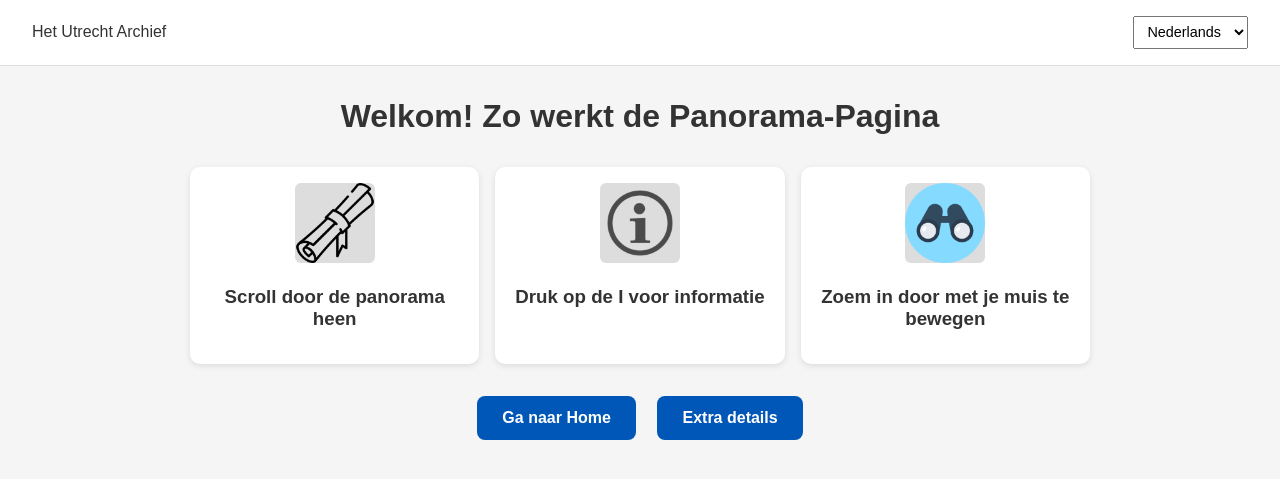
After one commit to Sebas808/armin-sebastiaan-6.1-Module-Het-Utrechts-Archief, a PHP site: page /startpage.php in a window 1280 px wide. The commit adds this page. Shown: the top 479 px of the page. Run offline with PHP 8.4, Linux system fonts and the light colour scheme.

Commit message:
startpagina.php

```diff
--- /dev/null
+++ b/startpage.php
@@ -0,0 +1,123 @@
+<!DOCTYPE html>
+<html lang="nl">
+<head>
+  <meta charset="UTF-8" />
+  <meta name="viewport" content="width=device-width, initial-scale=1.0" />
+  <title>Uitleg – Het Utrecht Archief Panorama</title>
+  <style>
+    body {
+      font-family: Arial, sans-serif;
+      background: #f5f5f5;
+      margin: 0;
+      padding: 0;
+      color: #333;
+    }
+    .start-header {
+      display: flex;
+      justify-content: space-between;
+      align-items: center;
+      padding: 1rem 2rem;
+      background: white;
+      border-bottom: 1px solid #ddd;
+      position: sticky;
+      top: 0;
+    }
+    .language-select {
+      font-size: 0.9rem;
+      padding: 0.4rem 0.6rem;
+    }
+    .container {
+      max-width: 900px;
+      margin: 2rem auto;
+      padding: 0 1rem;
+    }
+    h1 {
+      text-align: center;
+      margin-bottom: 2rem;
+    }
+    .step {
+      background: white;
+      padding: 1.5rem;
+      border-radius: 10px;
+      margin-bottom: 1.5rem;
+      box-shadow: 0 2px 6px rgba(0,0,0,0.1);
+      display: flex;
+      gap: 1rem;
+      align-items: center;
+    }
+    .step img {
+      width: 120px;
+      height: 80px;
+      background: #e0e0e0;
+      border-radius: 6px;
+      object-fit: cover;
+    }
+    .button-area {
+      text-align: center;
+      margin-top: 2rem;
+    }
+    .button-area a {
+      display: inline-block;
+      padding: 0.8rem 1.6rem;
+      background: #0057b8;
+      color: white;
+      text-decoration: none;
+      border-radius: 8px;
+      font-weight: bold;
+      transition: 0.2s ease;
+    }
+    .button-area a:hover {
+      background: #004a9c;
+    }
+
+  </style>
+</head>
+<body>
+    <div class="startpage-content">
+  <header>
+    <div class="start-header">
+    <div class="logo">Het Utrecht Archief</div>
+    <select class="language-select" id="langSelect">
+      <option value="nl">Nederlands</option>
+      <option value="en">English</option>
+    </select>
+    </div>
+  </header>
+
+  <div class="container">
+    <h1 data-nl="Welkom! Zo werkt de Panorama-Pagina" data-en="Welcome! How the Panorama Page Works">Welkom! Zo werkt de Panorama-Pagina</h1>
+
+    <div style="display:flex; gap:1rem; justify-content:space-between; margin-bottom:2rem;">
+      <div style="background:white; padding:1rem; border-radius:10px; width:30%; text-align:center; box-shadow:0 2px 6px rgba(0,0,0,0.1);">
+        <img src="img/scroll.png" style="width:80px; height:80px; background:#ddd; border-radius:6px;" />
+        <h3 data-nl="Scroll door de panorama heen" data-en="Scroll through the panorama">Scroll door de panorama heen</h3>
+      </div>
+
+      <div style="background:white; padding:1rem; border-radius:10px; width:30%; text-align:center; box-shadow:0 2px 6px rgba(0,0,0,0.1);">
+        <img src="img/info.png" style="width:80px; height:80px; background:#ddd; border-radius:6px;" />
+        <h3 data-nl="Druk op de I voor informatie" data-en="Press the I for information">Druk op de I voor informatie</h3>
+      </div>
+
+      <div style="background:white; padding:1rem; border-radius:10px; width:30%; text-align:center; box-shadow:0 2px 6px rgba(0,0,0,0.1);">
+        <img src="img/kijker.png" style="width:80px; height:80px; background:#ddd; border-radius:6px;" />
+        <h3 data-nl="Zoem in door met je muis te bewegen" data-en="Zoom in by moving your mouse">Zoem in door met je muis te bewegen</h3>
+      </div>
+    </div>
+
+    <div class="button-area">
+      <a href="home.php" data-nl="Ga naar Home" data-en="Go to Home">Ga naar Home</a>
+      <a href="extra-details.php" style="margin-left:1rem;" data-nl="Extra details" data-en="Extra details">Extra details</a>
+    </div>
+  </div>
+</div>
+  <script>
+    const langSelect = document.getElementById('langSelect');
+    langSelect.addEventListener('change', () => {
+      const lang = langSelect.value;
+      document.querySelectorAll('[data-nl]').forEach(el => {
+        el.innerText = el.getAttribute(`data-${lang}`);
+      });
+    });
+  </script>
+</body>
+</html>
```
Also changed, not shown: css/sebas.css (+24 -0 lines), extra-details.php (added, +205 -0 lines), home.php (added, +20 -0 lines), includes/footer.php (renamed from footer.php, +2 -15 lines), includes/header.php (renamed from header.php, +7 -18 lines), img/info.png (added), img/kijker.png (added), img/scroll.png (added).
